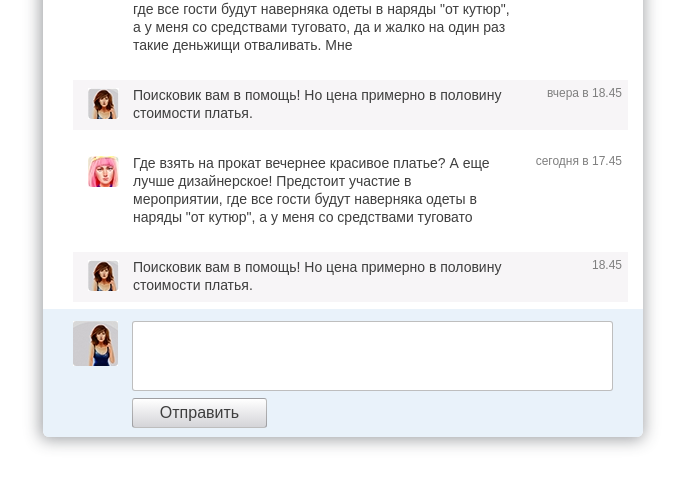
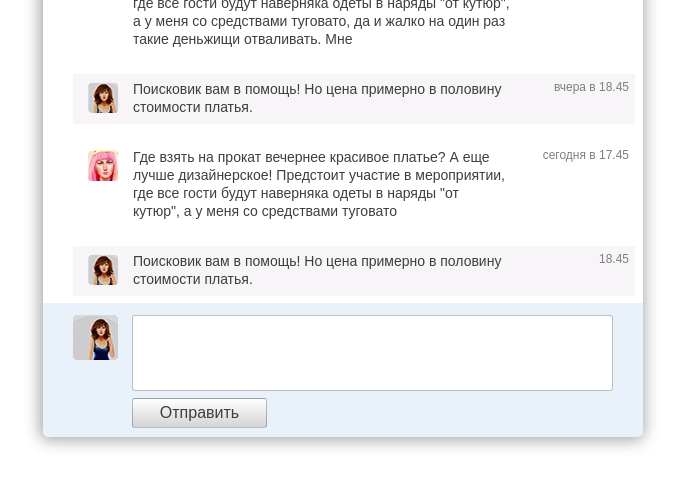
Before and after one commit to IlonaArt/test_chat, a plain HTML site: page pop-up.html in a window 1280 px wide. Both pictures are taken after a click on the button "Открыть диалоговое окно". Shown: the part 238-724 px from the top of the page, without its empty margins (297-980 px from the left). Drawn offline with Linux system fonts and the light colour scheme.

Commit message:
Fix scroll and some text bugs

```diff
--- a/styles.css
+++ b/styles.css
@@ -41,6 +41,19 @@ body {
     margin: 0;
     color: #3e3e3e; /* for IE11 */
     color: var( --font-color);
+}
+
+::-webkit-scrollbar {
+    width: 22px;
+    background-color: #ffffff;        /* for IE11 */
+    background-color: var(--scrollbar-color);
+}
+
+::-webkit-scrollbar-thumb {
+    border-radius: 12px;
+    background-color: #c2c2c2;        /* for IE11 */
+    background-color: var(--scrollbar-thumb-color);
+    border: 7px solid var(--scrollbar-color);
 }
 
 .pop-up {
@@ -178,7 +191,7 @@ body {
     overflow-x: hidden;
     overflow-y: auto;
     flex-grow: 1;
-    padding: 13px 15px 0 30px;
+    padding: 13px 8px 0 30px;
 }
 
 .dialogue-message {
@@ -207,9 +220,12 @@ body {
 }
 
 .dialogue-message__user-text {
+    overflow: hidden;
     flex-grow: 1;
     margin-right: 36px;
     line-height: 18px;
+    word-break: break-word;
+    word-wrap: break-word;
 }
 
 .dialogue-message__date {
@@ -218,22 +234,6 @@ body {
     font-size: 0.857em;
     color: #7f7f7f; /* for IE11*/
     color: var(--small-font);
-}
-
-::-webkit-scrollbar {
-    width: 8px;
-    background-color: #ffffff;        /* for IE11 */
-    background-color: var(--scrollbar-color);
-}
-
-::-webkit-scrollbar-thumb {
-    width: 12px;
-    border-radius: 3px;
-    border: 7px solid transparent;
-    background-color: #c2c2c2;        /* for IE11 */
-    background-color: var(--scrollbar-thumb-color);
-    padding-bottom: 12px;
-    padding-right: 7px;
 }
 
 .message-form {
@@ -257,13 +257,14 @@ body {
 
 .message-form__textarea {
     resize: none;
+    border-radius: 3px;
+    padding: 5px;
+    border: 1px solid rgba(85, 85, 85, 0.38);          /* for IE11 */
+    border: 1px solid var(--border-message-color);
+    margin-bottom: 7px;
     font-size: inherit;
     font-family: inherit;
     color: inherit;
-    border-radius: 3px;
-    margin-bottom: 7px;
-    border: 1px solid rgba(85, 85, 85, 0.38);          /* for IE11 */
-    border: 1px solid var(--border-message-color);
 }
 
 .message-form__submit-button,
```
